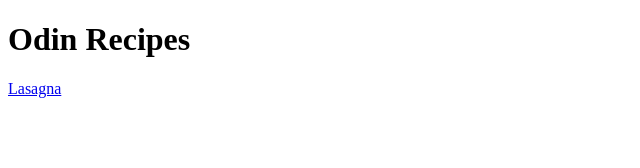
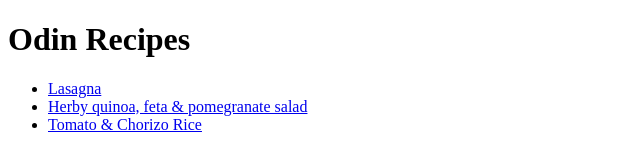
Before and after one commit to dave-forbes/odin-recipes, a plain HTML site: page index.html in a window 1280 px wide. Shown: the whole page, without its empty margins (0-640 px from the left). Drawn offline with Linux system fonts and the light colour scheme.

Commit message:
Adding links to other recipes and containing all links in UL

```diff
--- a/index.html
+++ b/index.html
@@ -10,7 +10,12 @@
 
 <body>
   <h1>Odin Recipes</h1>
-  <a href="recipes/lasagna.html">Lasagna</a>
+  <ul>
+    <li><a href="recipes/lasagna.html">Lasagna</a></li>
+    <li><a href="recipes/herby-quinoa-&-pomegranate-salad.html">Herby quinoa, feta & pomegranate salad</a></li>
+    <li><a href="recipes/tomato-&-chorizo-rice.html">Tomato & Chorizo Rice</a></li>
+  </ul>
+
 </body>
 
 </html>
```
